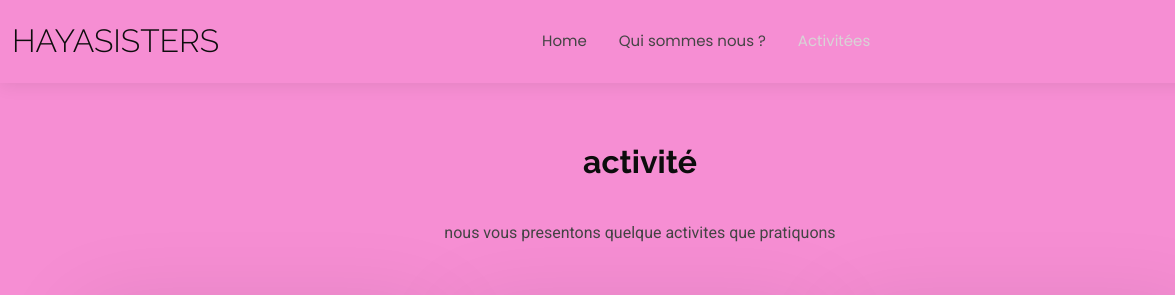
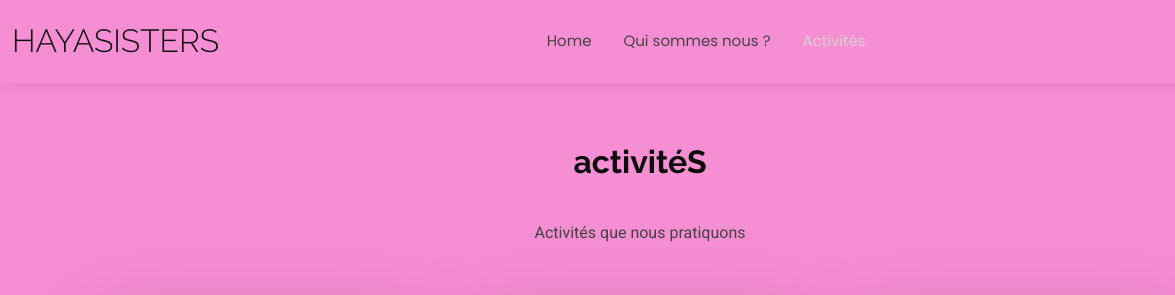
Before and after one commit to kikoneidrissa790-bit/mon-site-html1, a plain HTML site: page services.html in a window 1280 px wide. Shown: the top 295 px of the page, 0-1175 px from the left. Drawn offline with Linux system fonts and the light colour scheme.

Commit message:
Update services.html

```diff
--- a/services.html
+++ b/services.html
@@ -53,7 +53,7 @@
         <ul>
           <li><a href="index.html">Home</a></li>
           <li><a href="QUISOMMESNOUS.html">Qui sommes nous ?</a></li>
-          <li><a href="services.html" class="active">Activitées</a></li>
+          <li><a href="services.html" class="active">Activités</a></li>
 
 
         </ul>
@@ -75,8 +75,8 @@
 
       <!-- Section Title -->
       <div class="container section-title" data-aos="fade-up">
-        <h2>activité</h2>
-        <p>nous vous presentons quelque activites que pratiquons </p>
+        <h2>activitéS</h2>
+        <p> Activités que nous pratiquons </p>
       </div><!-- End Section Title -->
 
       <div class="container">
```
